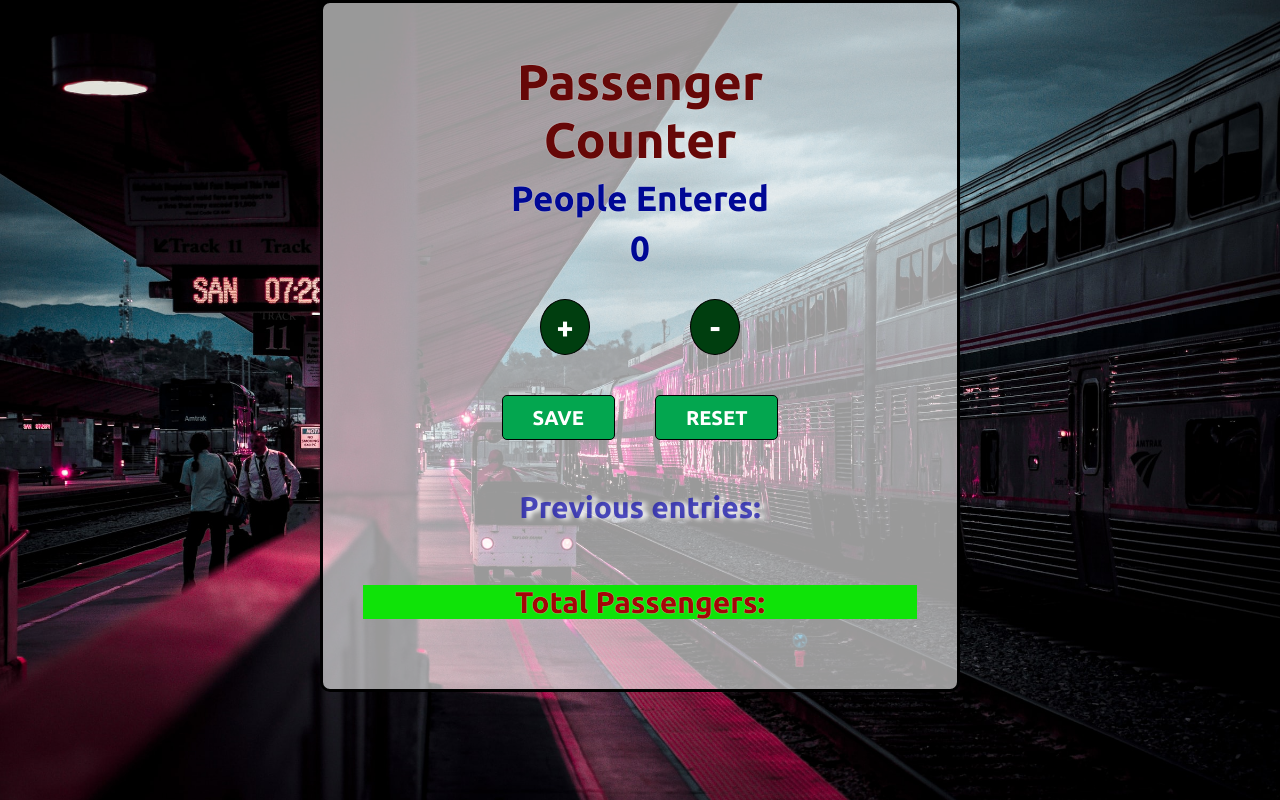
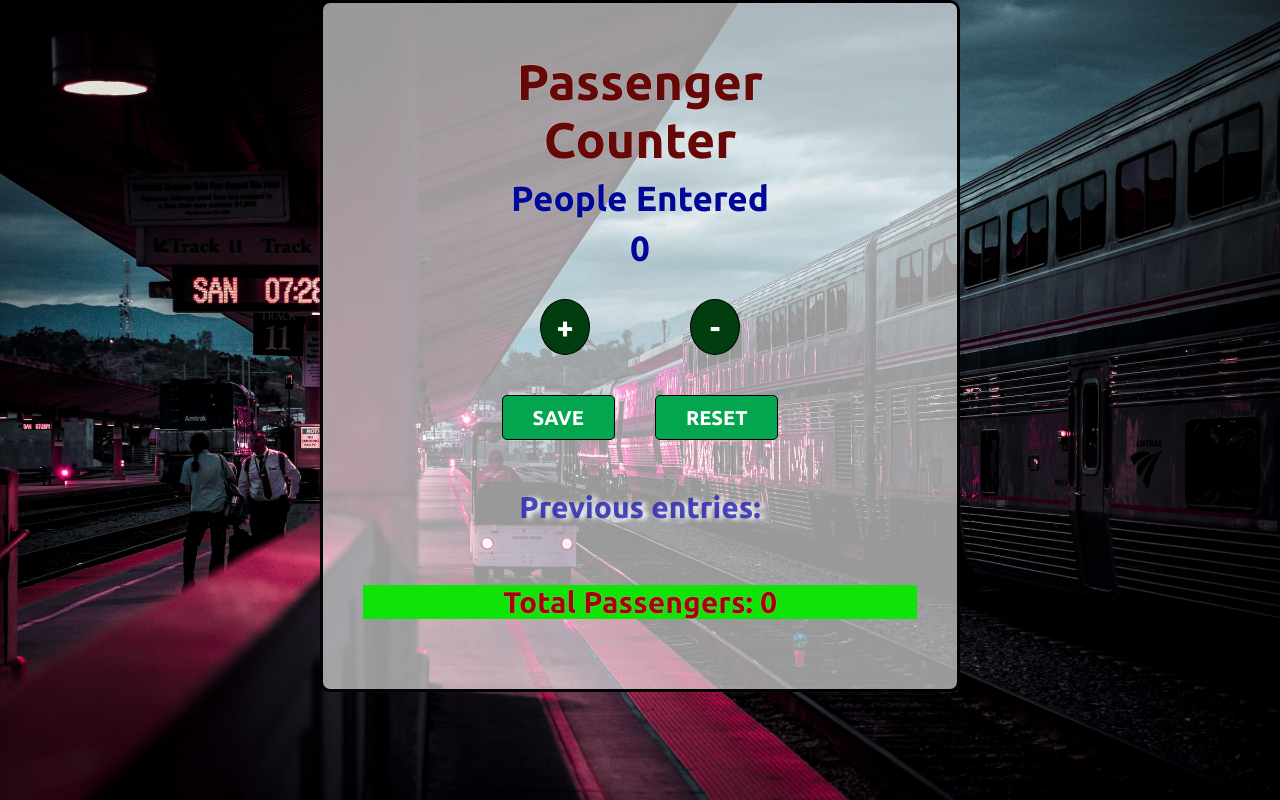
Before and after one commit to arvind79/passenger-counter, a plain HTML site: page index.html in a window 1280 px wide. Both pictures are taken after a click on the button "RESET". Drawn offline with nearby package versions, Linux system fonts and the light colour scheme.

Commit message:
corrected total passengers with id total-el

```diff
--- a/index.html
+++ b/index.html
@@ -28,7 +28,7 @@
                 <button class="store reset" id="reset-btn" onclick="reset()">RESET</button>
             </div>
             <p class="pre-entries" id="save-el">Previous entries: </p>
-            <p class="sum-entries" id="total-el">Total Passengers: </p>
+            <p class="sum-entries">Total Passengers: <span id="total-el">0</span></p>
         </div>
         <script src="index.js">
             nnerText
--- a/index.js
+++ b/index.js
@@ -27,6 +27,7 @@ function save() {
 function reset() {
     saveEl.textContent = "Previous entries: "
     count = 0
-    totalEl.textContent = "Total Passengers: "
+    totalEl.textContent = 0
     totalCount = 0
+    countEl.textContent = 0
 }
```
